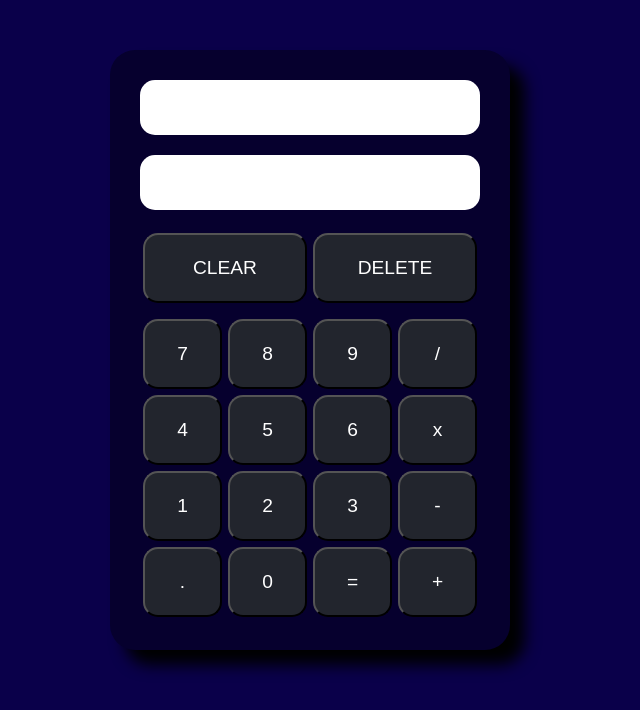
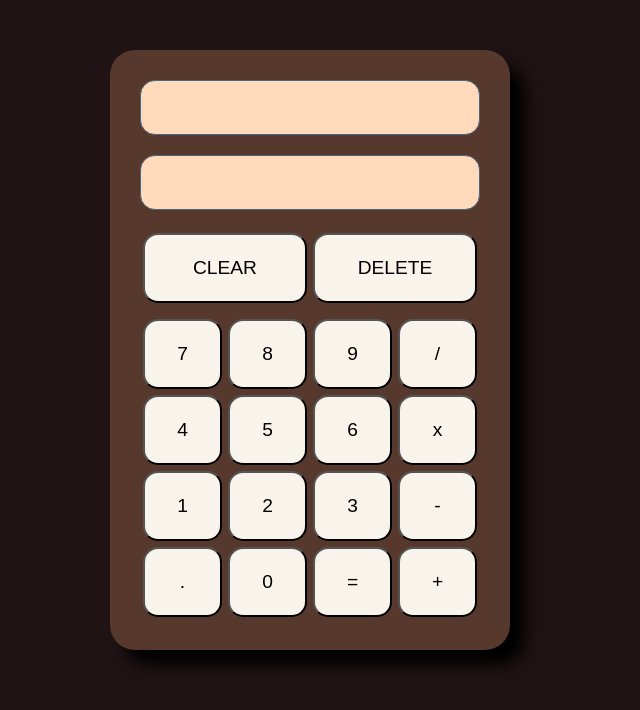
Before and after one commit to Soham-Powar/Calculator, a plain HTML site: page index.html in a window 1280 px wide. Shown: the whole page, without its empty margins (330-970 px from the left). Drawn offline with Linux system fonts and the light colour scheme.

Commit message:
Update color scheme for calculator UI.

```diff
--- a/style.css
+++ b/style.css
@@ -5,7 +5,7 @@
 }
 
 body {
-	background-color: #0A004A;
+	background-color: #201315;
 }
 
 .calculator {
@@ -13,7 +13,7 @@ body {
 	flex-direction: column;
 	width: 400px;
 	height: 600px;
-	background-color: #06002E;
+	background-color: #56382D;
 	box-shadow: 15px 15px 15px black;
 	padding: 30px;
 	margin: 50px auto;
@@ -22,7 +22,8 @@ body {
 
 .display,
 .displayResult {
-	background-color: white;
+	background-color: #ffdbbb;
+	border: 1px solid #496580;
 	height: 100px;
 	margin-bottom: 20px;
 	border-radius: 15px;
@@ -37,8 +38,13 @@ button {
 	margin: 3px;
 	font-size: larger;
 	border-radius: 15px;
-	background-color: #22252D;
-	color: white;
+	background-color: #f8f3eb;
+	color: black;
+}
+
+button:hover {
+	box-shadow: 1px 1px 7px #e76d57;
+	background-color: #ffdbbb;
 }
 
 .functionButtons {
```
